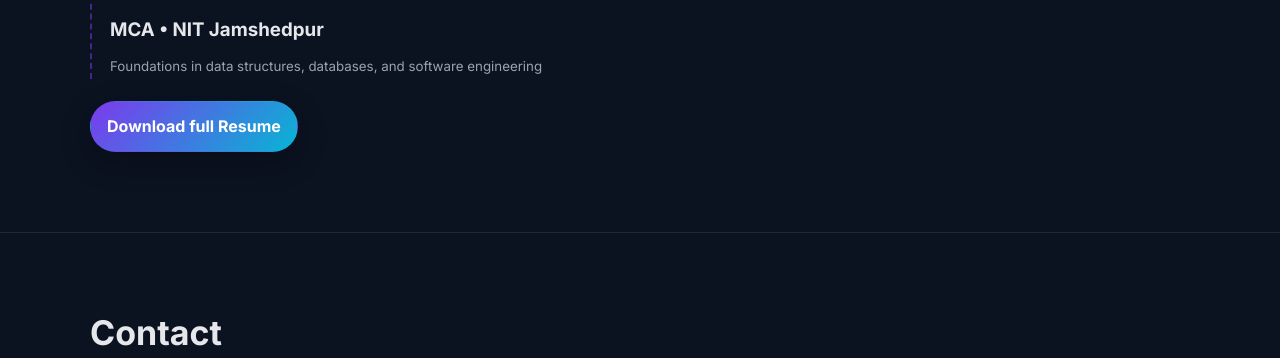
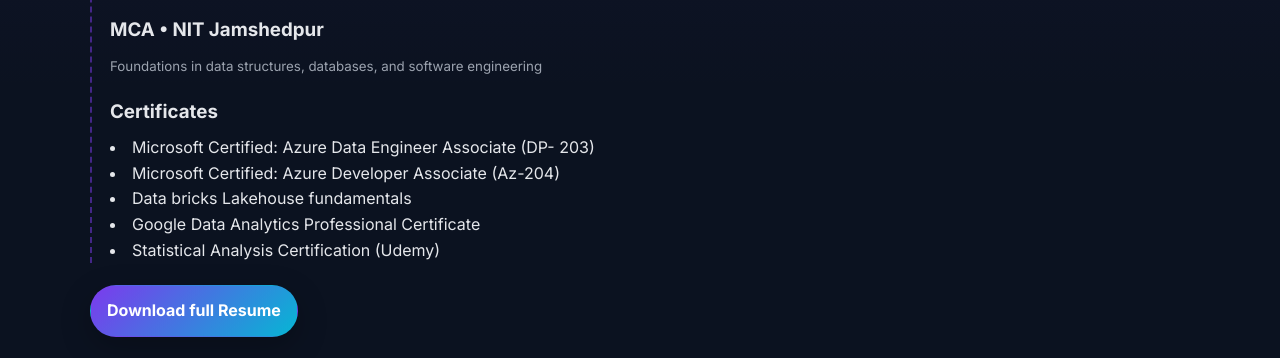
Before and after one commit to Shivangi20796/Shivangi_Portfolio, a plain HTML site: page index.html in a window 1280 px wide. Shown: the part 2865-3223 px from the top of the page. Drawn offline with Linux system fonts and the light colour scheme.

Commit message:
Update index.html

```diff
--- a/index.html
+++ b/index.html
@@ -350,6 +350,14 @@
             <h3>MCA • NIT Jamshedpur</h3>
             <small>Foundations in data structures, databases, and software engineering</small>
           </div>
+          <div class="item">
+            <h3>Certificates</h3>
+            <li>Microsoft Certified: Azure Data Engineer Associate (DP- 203) </li>
+            <li>Microsoft Certified: Azure Developer Associate (Az-204) </li>
+            <li>Data bricks Lakehouse fundamentals  </li>
+            <li>Google Data Analytics Professional Certificate  </li>
+            <li>Statistical Analysis Certification (Udemy) </li>
+          </div>
         </div>
         <div class="cta"><a class="btn primary" href="Resume.pdf" download>Download full Resume</a></div>
       </div>
```
